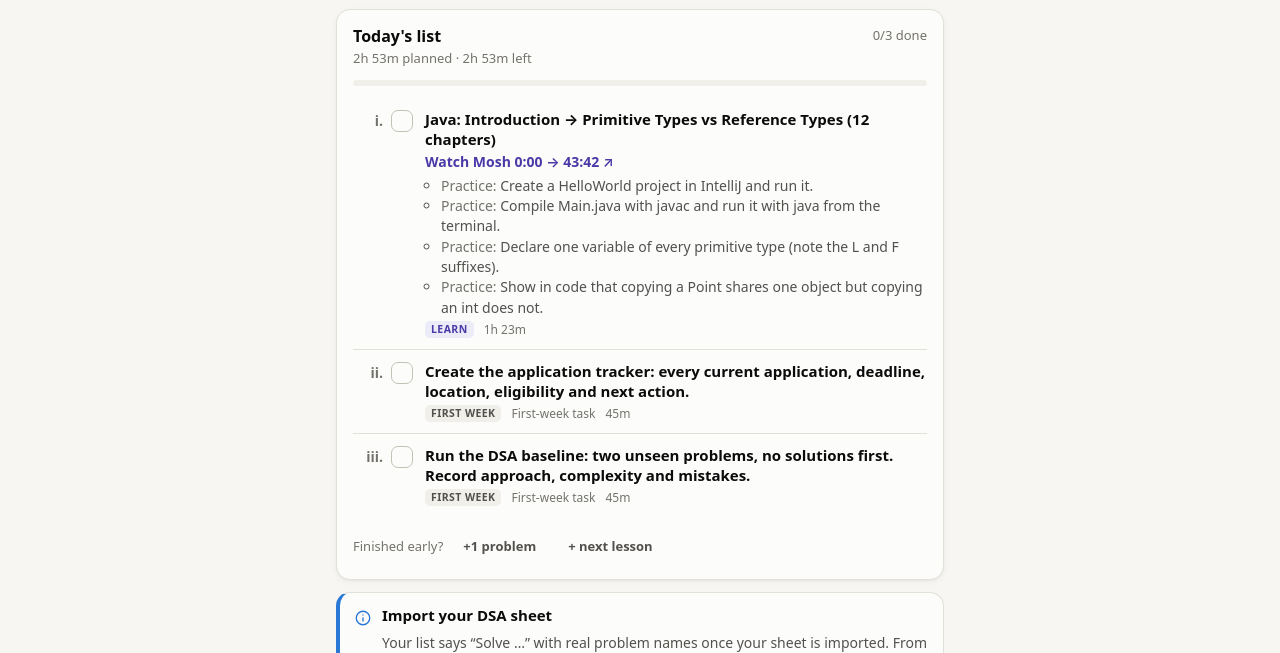
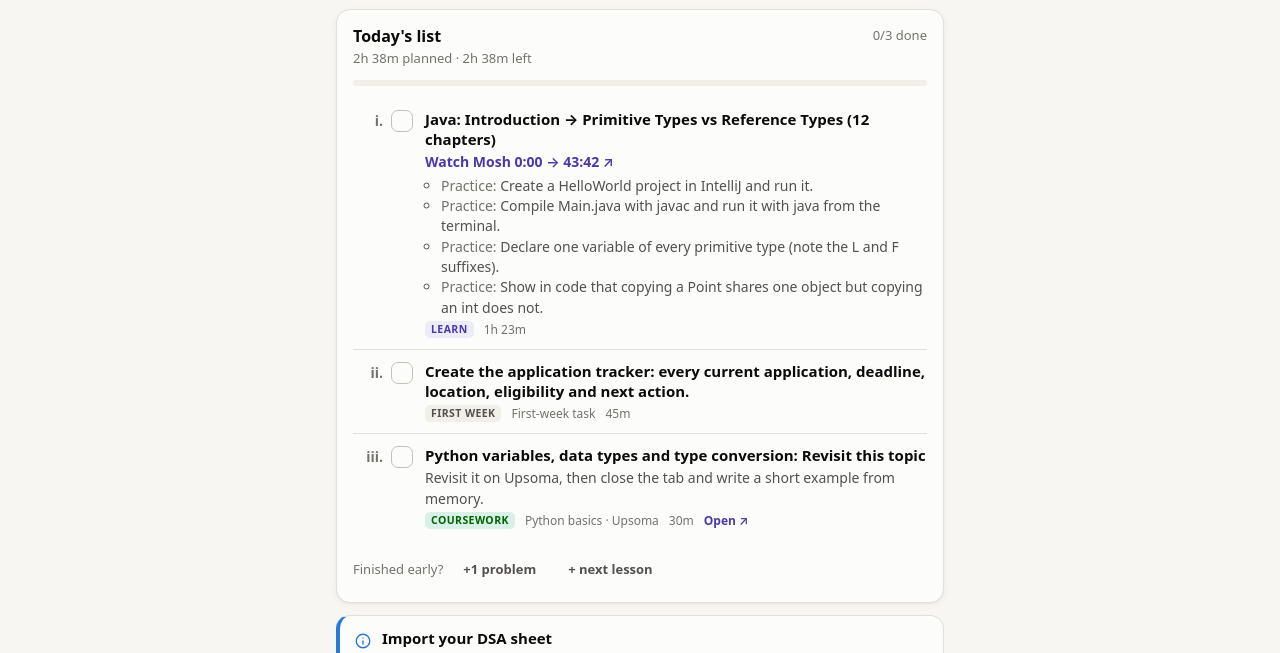
Before and after one commit to SonsoriIssah/Roadmap, a website with bundled scripts: page public/index.html in a window 1280 px wide. Shown: the part 72-725 px from the top of the page. Built offline with nearby package versions, Linux system fonts and the light colour scheme.

Commit message:
feat: add daily fundamentals revisit linked to Upsoma

```diff
--- a/public/index.html
+++ b/public/index.html
@@ -1,5 +1,5 @@
 <!doctype html>
-<html lang="en" data-version="dded6717a0f2">
+<html lang="en" data-version="08ef55e765a9">
   <head>
     <meta charset="utf-8" />
     <meta name="viewport" content="width=device-width, initial-scale=1, viewport-fit=cover" />
--- /dev/null
+++ b/public/js/data/basics.js
@@ -0,0 +1,44 @@
+// Fundamentals to keep revisiting on Upsoma, one per day, in rotation.
+// Edit freely: add, remove or reorder topics. Keep each entry { name, area }
+// where area is 'python' or 'se' (software engineering).
+
+export const BASICS = {
+  url: 'https://www.upsoma.com/home',
+  topics: [
+    { name: 'Python variables, data types and type conversion', area: 'python' },
+    { name: 'Python strings and string methods', area: 'python' },
+    { name: 'Python operators and conditionals', area: 'python' },
+    { name: 'Python loops, break and continue', area: 'python' },
+    { name: 'Python functions: arguments, *args/**kwargs, scope, return values', area: 'python' },
+    { name: 'Python lists and tuples', area: 'python' },
+    { name: 'Python dictionaries and sets', area: 'python' },
+    { name: 'Python comprehensions', area: 'python' },
+    { name: 'Python iterators and generators', area: 'python' },
+    { name: 'Python file I/O and context managers', area: 'python' },
+    { name: 'Python exceptions and error handling', area: 'python' },
+    { name: 'Python modules, packages and virtual environments', area: 'python' },
+    { name: 'Python OOP: classes, inheritance, dunder methods', area: 'python' },
+    { name: 'Python decorators', area: 'python' },
+    { name: 'Python type hints', area: 'python' },
+    { name: 'Python async/await', area: 'python' },
+    { name: 'Python testing with pytest', area: 'python' },
+    { name: 'Python built-in operations and their time complexity', area: 'python' },
+    { name: 'Big-O and complexity analysis', area: 'se' },
+    { name: 'SOLID principles', area: 'se' },
+    { name: 'DRY, KISS and YAGNI', area: 'se' },
+    { name: 'Separation of concerns, composition vs inheritance', area: 'se' },
+    { name: 'Common design patterns: factory, strategy, observer, singleton', area: 'se' },
+    { name: 'Clean code: naming, small functions, readability', area: 'se' },
+    { name: 'Unit vs integration testing and mocking', area: 'se' },
+    { name: 'Git workflow: branching, merging, rebasing', area: 'se' },
+    { name: 'HTTP and REST API design', area: 'se' },
+    { name: 'SQL basics, normalization and indexes', area: 'se' },
+    { name: 'Transactions and ACID', area: 'se' },
+    { name: 'Caching', area: 'se' },
+    { name: 'Concurrency basics', area: 'se' },
+    { name: 'Idempotency and retries', area: 'se' },
+    { name: 'Logging and error handling', area: 'se' },
+    { name: 'CI/CD basics', area: 'se' },
+    { name: 'System design basics: scaling and the CAP theorem', area: 'se' },
+  ],
+};
--- a/public/js/planner.js
+++ b/public/js/planner.js
@@ -8,6 +8,7 @@ import { resolveDay, classesOn, timetableOn } from './engine.js';
 import { CHECKLISTS, DEFAULT_SETTINGS } from './data/defaults.js';
 import { orderNew, dueProblems, reviewTask, reviewGap, stageOf, targetMinutes, STAGE_LABEL } from './problems.js';
 import { lessonMinutes, trackWindow, remainingMinutes, isCourseDay, fmtTimestamp, videoLink } from './learn.js';
+import { BASICS } from './data/basics.js';
 
 export function dailyLoad(mode, settings) {
   const base = DEFAULT_SETTINGS.daily[mode] || DEFAULT_SETTINGS.daily.off;
@@ -36,7 +37,7 @@ const doneOn = (v, iso) => v === iso;
 
 /** Highest priority first. Lower number = kept first when a day is over the cap. */
 const RANK = { revisit: 0, problem: 1, lesson: 2, revise: 3, career: 4, kickoff: 5, module: 6 };
-
+const rankOf = (i) => (i.basics ? 2.5 : RANK[i.type] ?? 99);
 /** Module the forecast places on a day (falls back to the current one). */
 function moduleOn(day, today, modules, fc, current) {
   if (day <= today || !fc) return current;
@@ -163,6 +164,10 @@ export function planDays(from, count, state, ctx, today, { fc = null, current =
   let kickQueue = kick.filter((i) => !checks[`kickoff:${i.id}`]);
   const kickToday = kick.filter((i) => doneOn(checks[`kickoff:${i.id}`], iso0));
 
+  const basicsOn = s.basicsRevisit !== false && BASICS.topics.length > 0;
+  const basicsKeys = Object.entries(checks).filter(([k]) => k.startsWith('revise:') && k.includes(':basics:'));
+  const basicsBase = basicsKeys.filter(([, v]) => v !== iso0).length;
+  const basicsDoneToday = basicsKeys.find(([, v]) => v === iso0);
   const days = [];
   const last = from + Math.max(count, horizon) - 1;
   for (let d = today; d <= last; d++) {
@@ -306,7 +311,28 @@ export function planDays(from, count, state, ctx, today, { fc = null, current =
         }
       }
     }
-
+        // 6b. Fundamentals revisit on Upsoma (rotates one topic a day)
+    if (basicsOn && r.mode !== 'off' && r.mode !== 'exam') {
+      const n = BASICS.topics.length;
+      const idx = isToday && basicsDoneToday ? Number(basicsDoneToday[0].split(':').pop()) : (basicsBase + (d - today)) % n;
+      const t = BASICS.topics[idx];
+      if (t) {
+        const key = `revise:${iso}:basics:${idx}`;
+        items.push({
+          key,
+          type: 'revise',
+          basics: true,
+          title: `${t.name}: Revisit this topic`,
+          desc: t.area === 'python'
+            ? 'Revisit it on Upsoma, then close the tab and write a short example from memory.'
+            : 'Revisit it on Upsoma, then explain it aloud in two minutes with one example from your own projects.',
+          meta: t.area === 'python' ? 'Python basics · Upsoma' : 'Software engineering · Upsoma',
+          url: BASICS.url,
+          min: 30,
+          done: doneOn(checks[key], iso),
+        });
+      }
+    }
     // 7. Applications
     if (r.mode !== 'off') {
       for (const a of state.applications || []) {
@@ -333,7 +359,7 @@ export function planDays(from, count, state, ctx, today, { fc = null, current =
     const open = items
       .map((item, idx) => ({ item, idx }))
       .filter((x) => !x.item.done)
-      .sort((a, b) => (RANK[a.item.type] ?? 99) - (RANK[b.item.type] ?? 99) || a.idx - b.idx);
+      .sort((a, b) => rankOf(a.item) - rankOf(b.item) || a.idx - b.idx);
     const keepOpen = new Set(open.slice(0, openSlots).map((x) => x.item));
     const dropped = open.slice(openSlots).map((x) => x.item);
 
@@ -409,7 +435,10 @@ export function historyDay(day, state, ctx) {
       const i = CHECKLISTS.kickoff.items.find((x) => `kickoff:${x.id}` === key);
       if (i) items.push({ key, type: 'kickoff', title: i.text, done: true });
     } else if (key.startsWith(`revise:${iso}:`)) {
-      items.push({ key, type: 'revise', title: `Revise ${key.split(':').slice(2).join(':')}`, done: true });
+      const code = key.split(':').slice(2).join(':');
+      const bm = code.match(/^basics:(\d+)$/);
+      const bt = bm && BASICS.topics[Number(bm[1])];
+      items.push({ key, type: 'revise', title: bt ? `${bt.name}: Revisit this topic` : `Revise ${code}`, done: true });
     } else if (key.startsWith('career:') || key.startsWith('app:')) {
       items.push({ key, type: 'career', title: key.startsWith('career:') ? 'Checked new openings and deadlines' : 'Application next action', done: true });
     }
--- a/public/sw.js
+++ b/public/sw.js
@@ -3,7 +3,7 @@
 // (Vercel runs it on every deploy), so each deploy gets a new cache.
 
 // <precache>
-const VERSION = 'dded6717a0f2';
+const VERSION = '08ef55e765a9';
 const PRECACHE = [
   '/',
   '/css/app.css',
@@ -14,6 +14,7 @@ const PRECACHE = [
   '/icons/icon.svg',
   '/icons/maskable-512.png',
   '/js/app.js',
+  '/js/data/basics.js',
   '/js/data/defaults.js',
   '/js/dates.js',
   '/js/engine.js',
```
